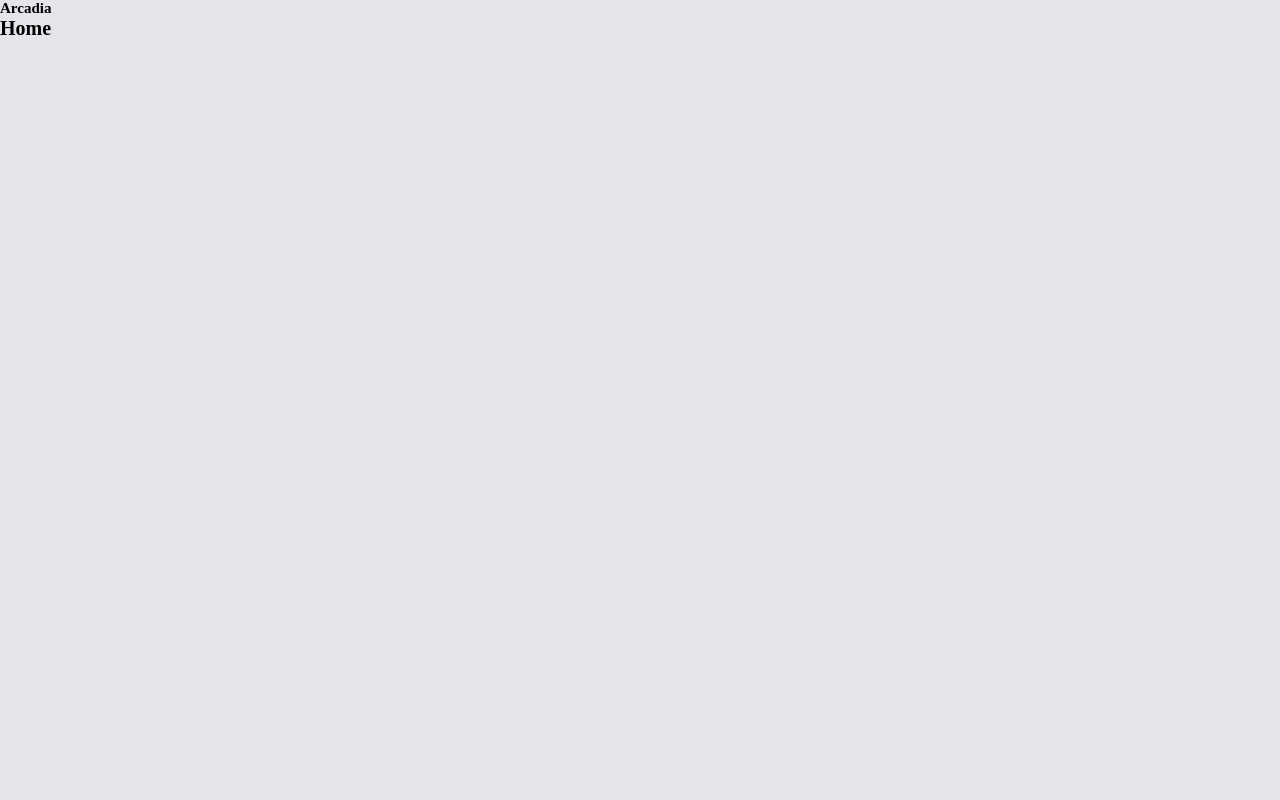
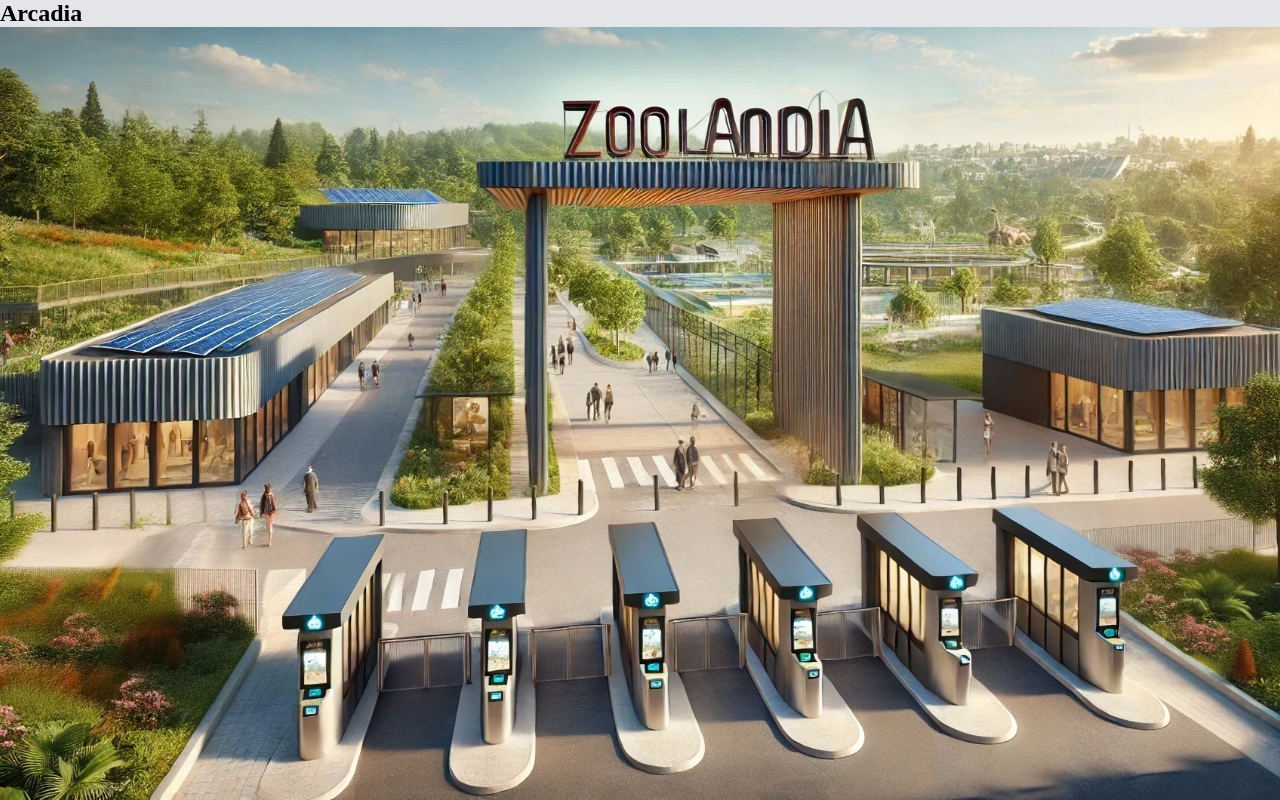
Before and after one commit to AnthonyFerreira91/Arcadia, a React (Vite) app: page / in a window 1280 px wide. Built offline with nearby package versions, Linux system fonts and the light colour scheme.

Commit message:
📝 US1 : HOME > Update README.MD (Installation, TODO & Questioning)

```diff
--- a/src/App.tsx
+++ b/src/App.tsx
@@ -1,5 +1,7 @@
 import Layout from "./components/ui/Layout";
 import Home from "./pages/Home";
+
+// TODO: Voir README.MD
 
 function App() {
   return (
--- a/src/components/ui/Layout.tsx
+++ b/src/components/ui/Layout.tsx
@@ -7,12 +7,22 @@ export default function Layout({ children }: PropsWithChildren) {
   return (
     <LayoutStyled>
       <Navbar />
-      {children}
+      <div className="main">{children}</div>
     </LayoutStyled>
   );
 }
 
 const LayoutStyled = styled.div`
+  background: ${theme.colors.greyLight};
   height: 100vh;
-  background: ${theme.colors.greyLight};
+  display: flex;
+  flex-direction: column;
+
+  .main {
+    background: url(/images/zoolandia.webp);
+    background-size: cover;
+    background-position: center;
+    flex: 1;
+    text-align: center;
+  }
 `;
--- a/src/index.css
+++ b/src/index.css
@@ -9,5 +9,5 @@ html {
 }
 
 body {
-  height: 100vh;
+  font-size: 1.6rem;
 }
--- a/src/pages/Home.tsx
+++ b/src/pages/Home.tsx
@@ -1,7 +1,7 @@
 export default function Home() {
   return (
     <div>
-      <h1>Home</h1>
+      <h1></h1>
     </div>
   );
 }
```
Also changed, not shown: public/images/zoolandia.webp (added), 1 other file (tests, documents, lock files or other folders).
